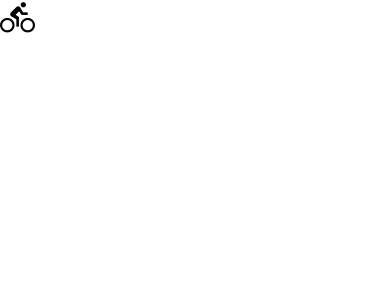
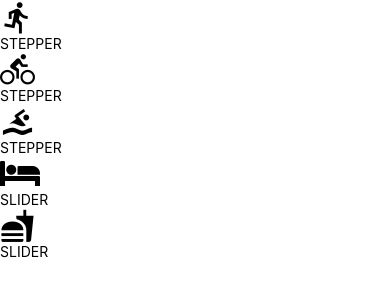
Before and after one commit to tiagofsanchez/Udacity_UdaciFitness, a React Native app: screen / in a window 390 px wide. Shown: the top 300 px of the page. Built offline with nearby package versions, Linux system fonts and the light colour scheme.

Commit message:
FEATURE: implement the minimal UI for Slider and Stepper passing the required information

```diff
--- a/components/AddEntry.js
+++ b/components/AddEntry.js
@@ -1,6 +1,8 @@
 import React, { Component } from "react";
 import { View } from "react-native";
 import { getMetricMetaInfo } from "../utils/helpers";
+import UdacitySlider from "./UdacitySlider";
+import UdacityStepper from "./UdacityStepper";
 
 export default class AddEntry extends Component {
   state = {
@@ -45,6 +47,34 @@ export default class AddEntry extends Component {
   };
 
   render() {
-    return <View>{getMetricMetaInfo("bike").getIcon()}</View>;
+    const metaInfo = getMetricMetaInfo();
+
+    return (
+      <View>
+        {Object.keys(metaInfo).map(key => {
+          const { getIcon, type, ...rest } = metaInfo[key];
+          const value = this.state[key];
+          return (
+            <View key={key}>
+              {getIcon()}
+              {type === "slider" ? (
+                <UdacitySlider
+                  value={value}
+                  onChange={value => this.slide(key, value)}
+                  {...rest}
+                />
+              ) : (
+                <UdacityStepper
+                  value={value}
+                  onIncrement={() => this.increment(key)}
+                  onDecrement={() => this.decrement(key)}
+                  {...rest}
+                />
+              )}
+            </View>
+          );
+        })}
+      </View>
+    );
   }
 }
--- /dev/null
+++ b/components/UdacitySlider.js
@@ -0,0 +1,12 @@
+import React from "react";
+import { View, Text } from "react-native";
+
+const UdacitySlider = () => {
+  return (
+    <View>
+      <Text>SLIDER</Text>
+    </View>
+  );
+};
+
+export default UdacitySlider;
--- /dev/null
+++ b/components/UdacityStepper.js
@@ -0,0 +1,12 @@
+import React from "react";
+import { View, Text } from "react-native";
+
+const UdacityStepper = () => {
+  return (
+    <View>
+      <Text>STEPPER</Text>
+    </View>
+  );
+};
+
+export default UdacityStepper;
```
